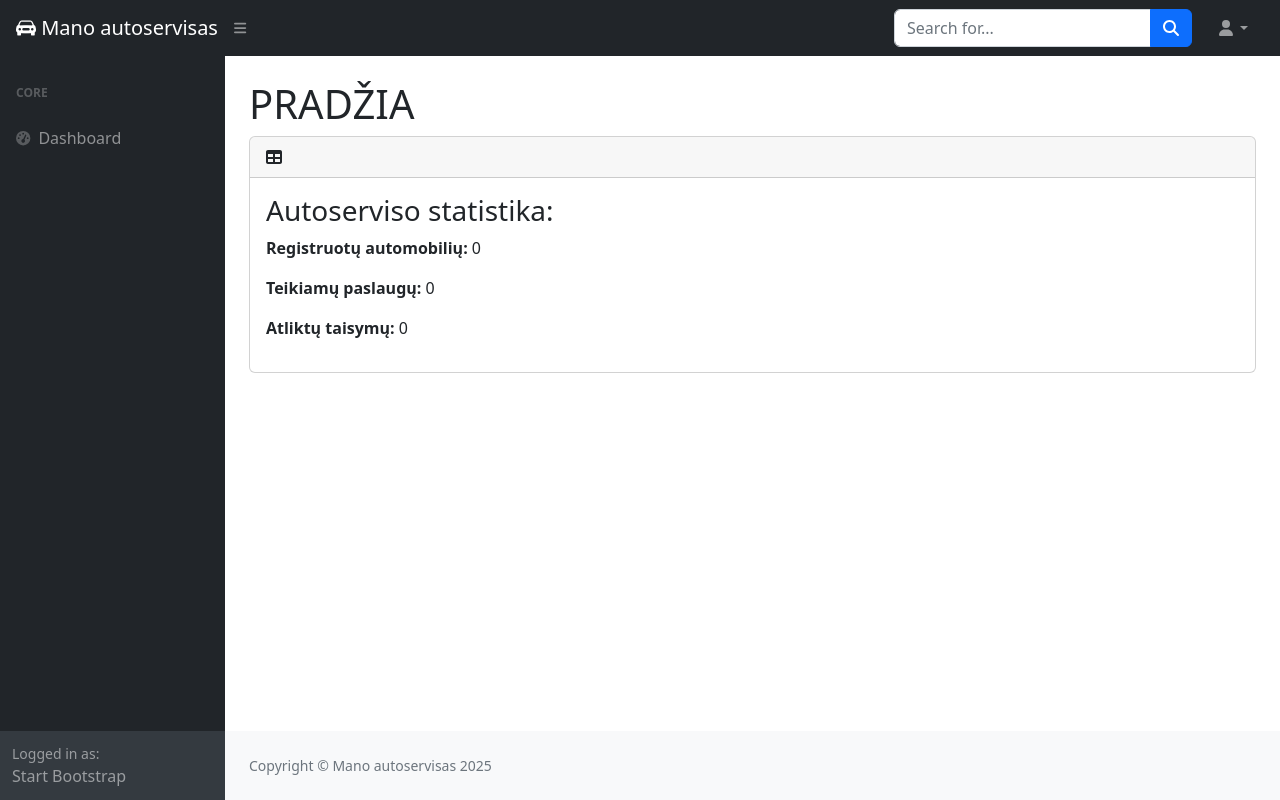
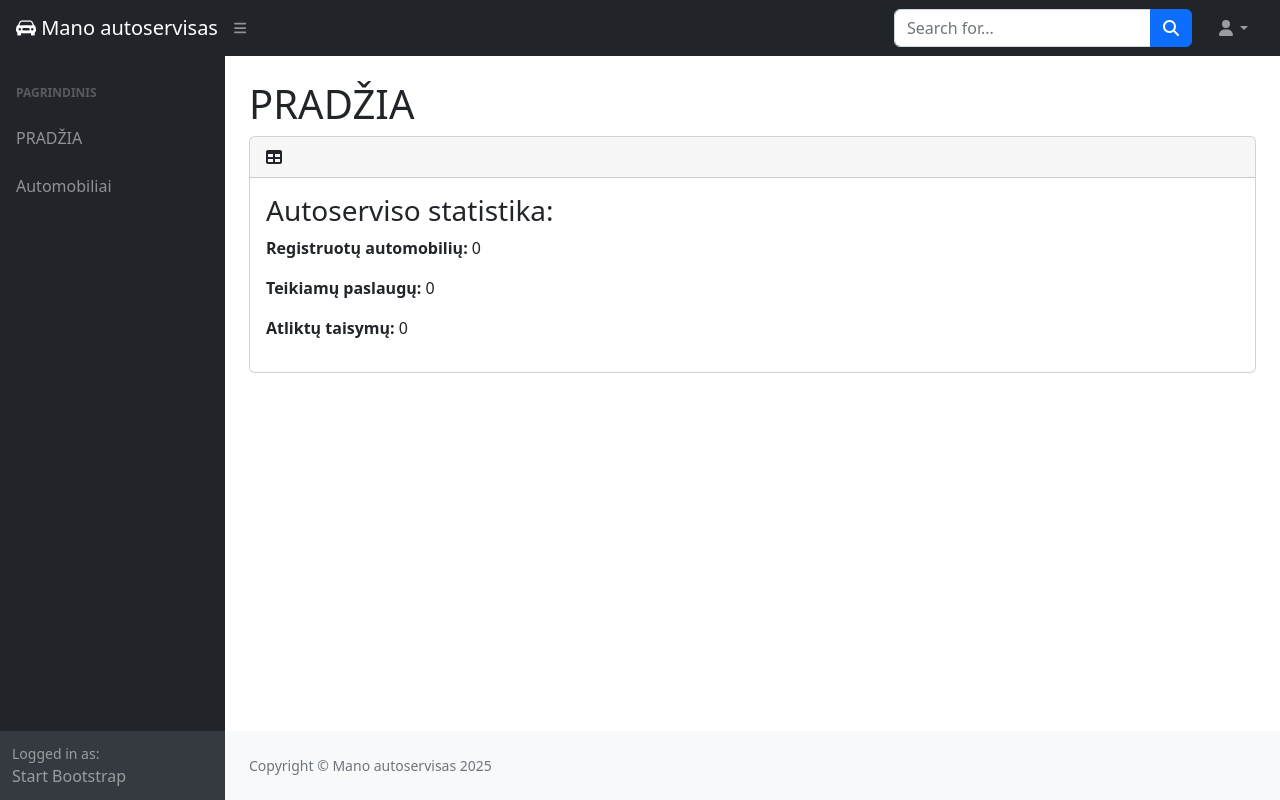
Before and after one commit to DonatasNoreika/autoservice_20251104, a Django app: page / in a window 1280 px wide. Run offline with Django 5.2, Linux system fonts and the light colour scheme; data that the repository does not hold is empty; some libraries are stand-ins or nearby versions.

Commit message:
5: +Sukurti puslapį (per funkciją views faile), pvz. autoservice/automobiliai, kuriame būtų atvaizduoti visi servise užregistruoti automobiliai.

```diff
--- a/mysite/autoservice/templates/base.html
+++ b/mysite/autoservice/templates/base.html
@@ -42,11 +42,9 @@
                 <nav class="sb-sidenav accordion sb-sidenav-dark" id="sidenavAccordion">
                     <div class="sb-sidenav-menu">
                         <div class="nav">
-                            <div class="sb-sidenav-menu-heading">Core</div>
-                            <a class="nav-link" href="index.html">
-                                <div class="sb-nav-link-icon"><i class="fas fa-tachometer-alt"></i></div>
-                                Dashboard
-                            </a>
+                            <div class="sb-sidenav-menu-heading">Pagrindinis</div>
+                            <a class="nav-link" href="{% url 'index' %}">PRADŽIA</a>
+                            <a class="nav-link" href="{% url 'cars' %}">Automobiliai</a>
                         </div>
                     </div>
                     <div class="sb-sidenav-footer">
--- a/mysite/autoservice/urls.py
+++ b/mysite/autoservice/urls.py
@@ -3,4 +3,5 @@ from . import views
 
 urlpatterns = [
     path("", views.index, name="index"),
+    path("cars/", views.cars, name="cars"),
 ]
--- a/mysite/autoservice/views.py
+++ b/mysite/autoservice/views.py
@@ -8,3 +8,10 @@ def index(request):
         "num_orders_completed": Order.objects.filter(status='o').count(),
     }
     return render(request, template_name="index.html", context=context)
+
+
+def cars(request):
+    context = {
+        "cars": Car.objects.all(),
+    }
+    return render(request, template_name="cars.html", context=context)
```
Also changed, not shown: mysite/autoservice/templates/cars.html (added, +9 -0 lines).
